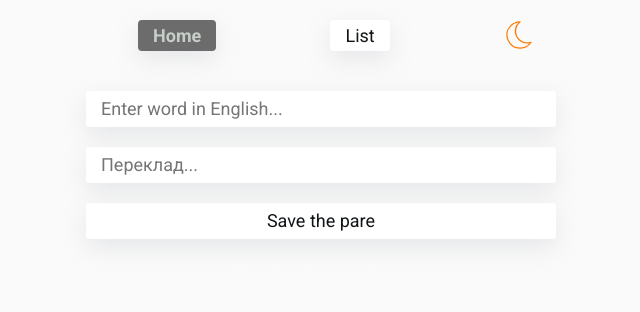
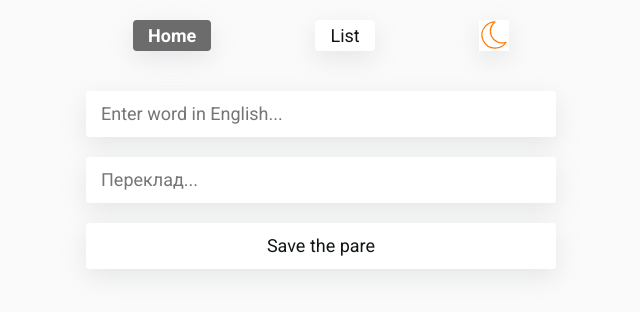
Before and after one commit to dmitriykosenkov/vocabulary, a React (Create React App) app: page / in a window 1280 px wide. Shown: the top 312 px of the page, without its empty margins (319-959 px from the left). Built offline with nearby package versions, Linux system fonts and the light colour scheme.

Commit message:
adding styles#2

```diff
--- a/src/index.scss
+++ b/src/index.scss
@@ -25,6 +25,7 @@ body[data-theme="light"] {
       background-color: $color-ui-base-light;
       color: $color-light;
       box-shadow: $shadow-light;
+      padding: 5px 15px;
    }
 }
 body[data-theme="dark"] {
@@ -34,6 +35,7 @@ body[data-theme="dark"] {
       background-color: $color-ui-base-dark;
       color: $color-dark;
       box-shadow: $shadow-dark;
+      padding: 5px 15px;
    }
 }
 a {
--- a/src/routes/root.module.scss
+++ b/src/routes/root.module.scss
@@ -45,7 +45,7 @@ body[data-theme="dark"] .navbarItem {
    display: flex;
    justify-content: center;
    border-radius: 4px;
-   color: rgb(199, 206, 199);
+   color: rgb(255, 255, 255);
    font-weight: 700;
    background-color: rgba(20, 20, 20, 0.615);
    transition: ease all 0.3s;
@@ -73,4 +73,5 @@ body[data-theme="dark"] .navbarItemActive {
    width: 100%;
    border-radius: 10px;
    text-align: center;
+   padding: 20px 0;
 }
```
